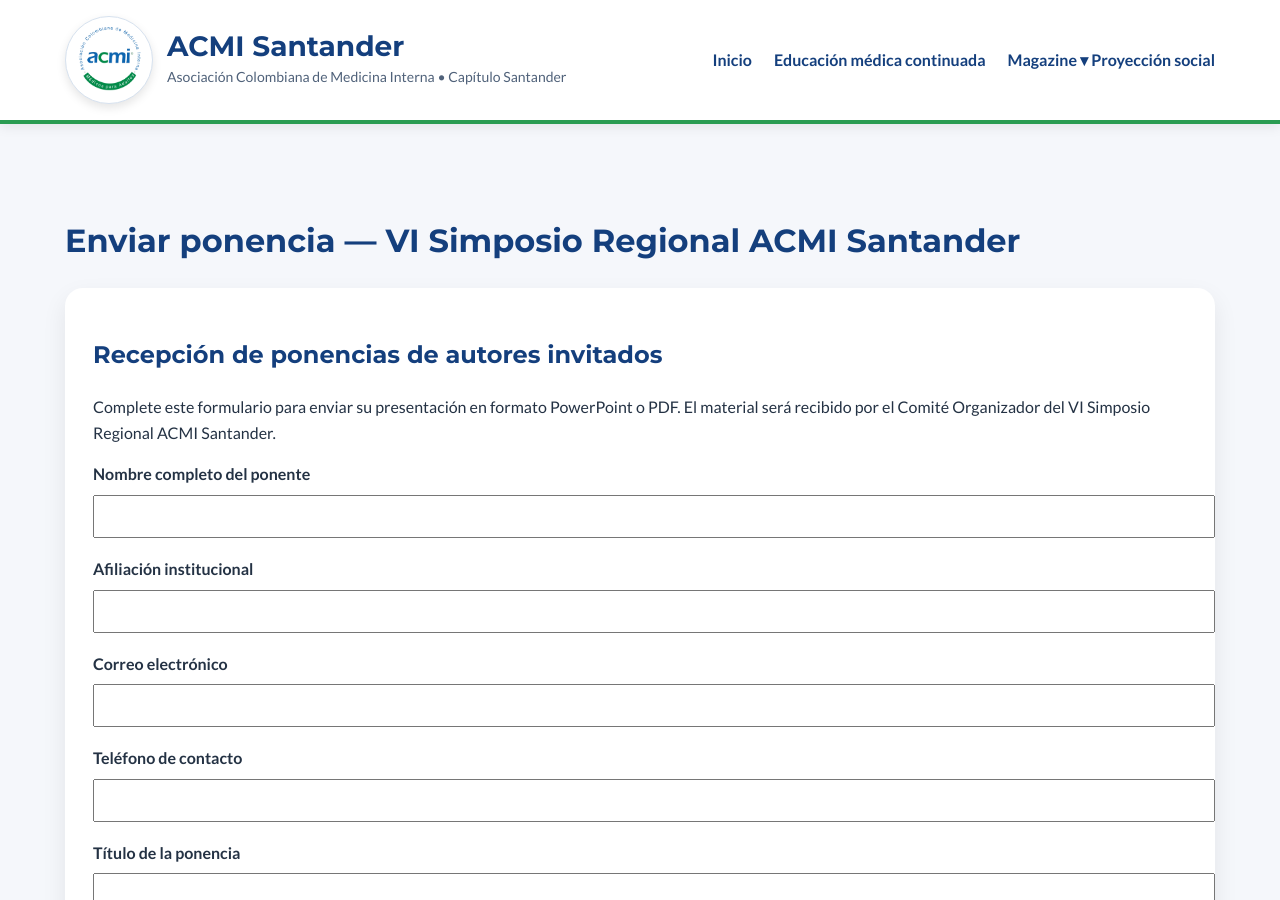
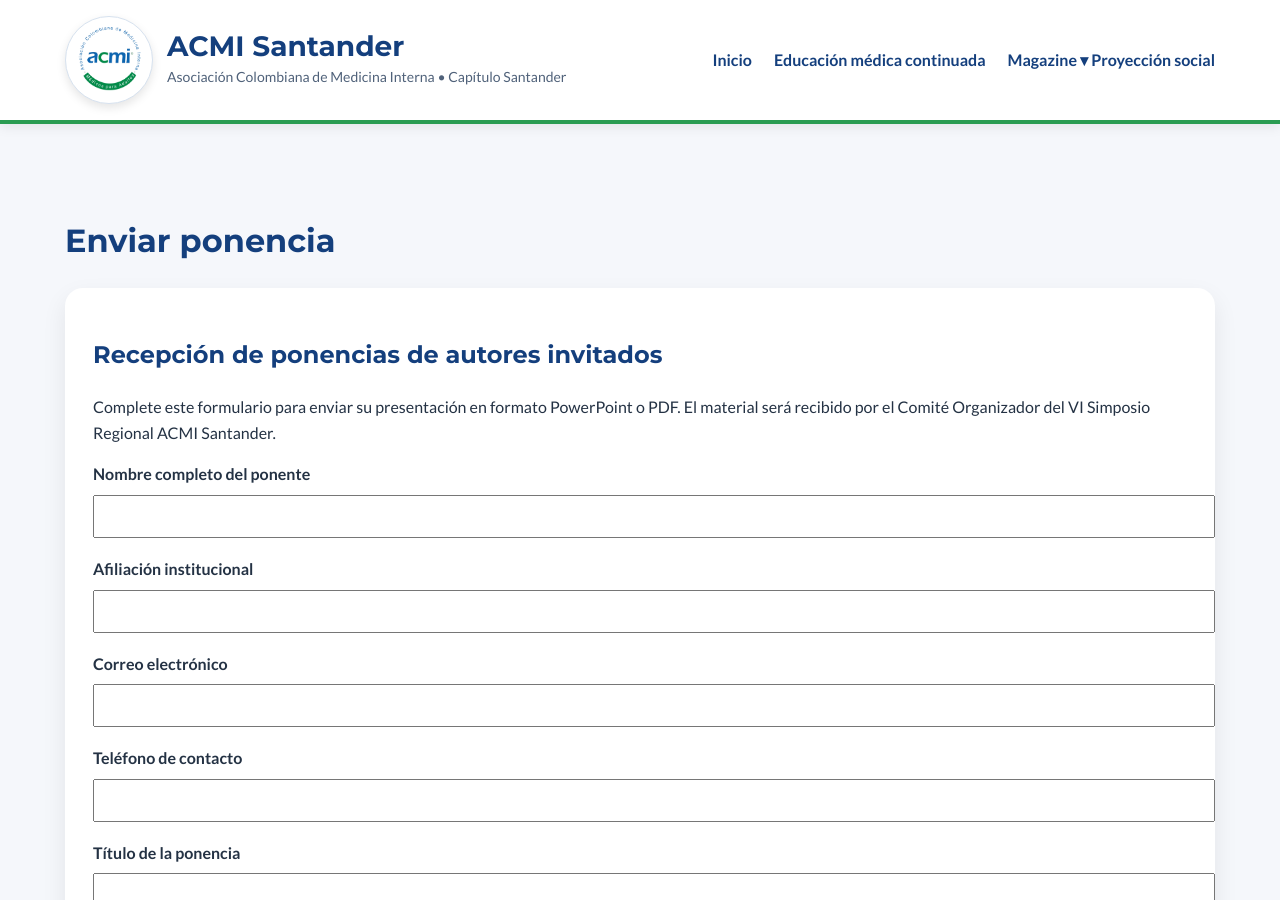
Before and after one commit to Acmisantander/Acmisantander, a Jekyll site: the page built from magazine/enviar-ponencias.html, in a window 1280 px wide and 900 px high. Built offline with Jekyll 4.4.1, drawn with Linux system fonts in a browser that asks for light colours.

Commit message:
Update enviar-ponencias.html

```diff
--- a/magazine/enviar-ponencias.html
+++ b/magazine/enviar-ponencias.html
@@ -4,7 +4,7 @@
 permalink: /magazine/enviar-ponencias/
 ---
 
-<h1>Enviar ponencia — VI Simposio Regional ACMI Santander</h1>
+<h1>Enviar ponencia</h1>
 
 <div class="card">
 
```
